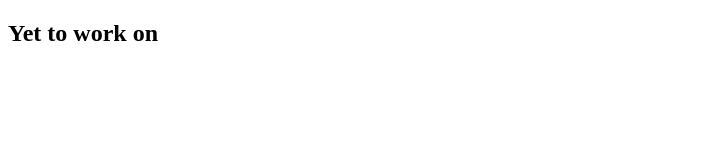
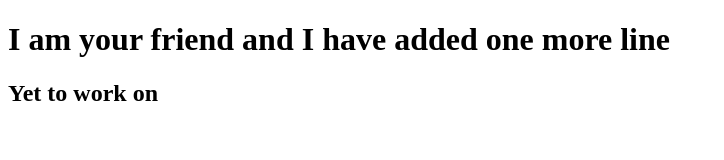
Before and after one commit to raghupunk620/project_zero, a plain HTML site: page googleImages.html in a window 1280 px wide. Shown: the whole page, without its empty margins (0-724 px from the left). Drawn offline with Linux system fonts and the light colour scheme.

Commit message:
Update googleImages.html

```diff
--- a/googleImages.html
+++ b/googleImages.html
@@ -5,6 +5,7 @@
     </head>
 
     <body>
+        <h1> I am your friend and I have added one more line</h1>
         <h2>Yet to work on</h2>
     </body>
 
```
